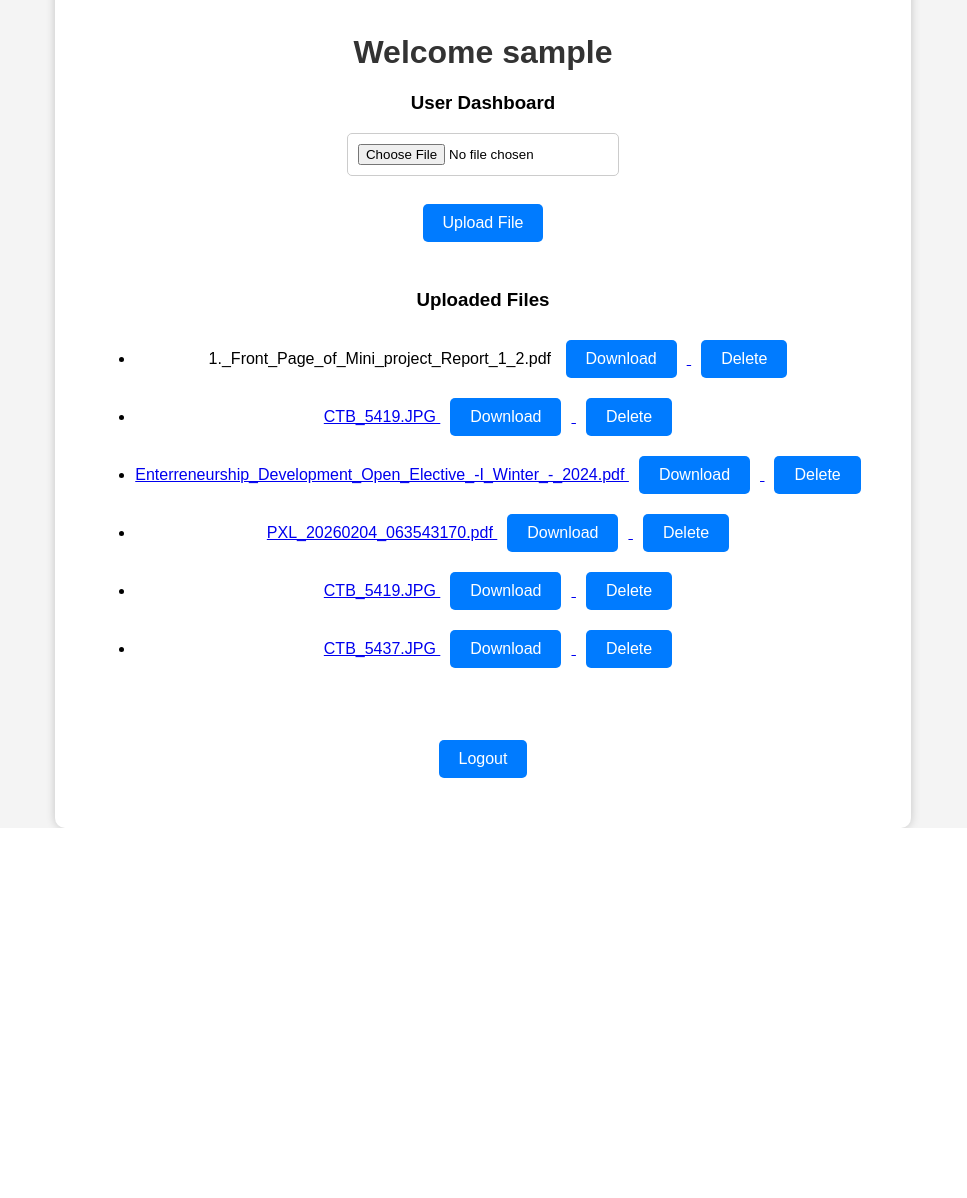
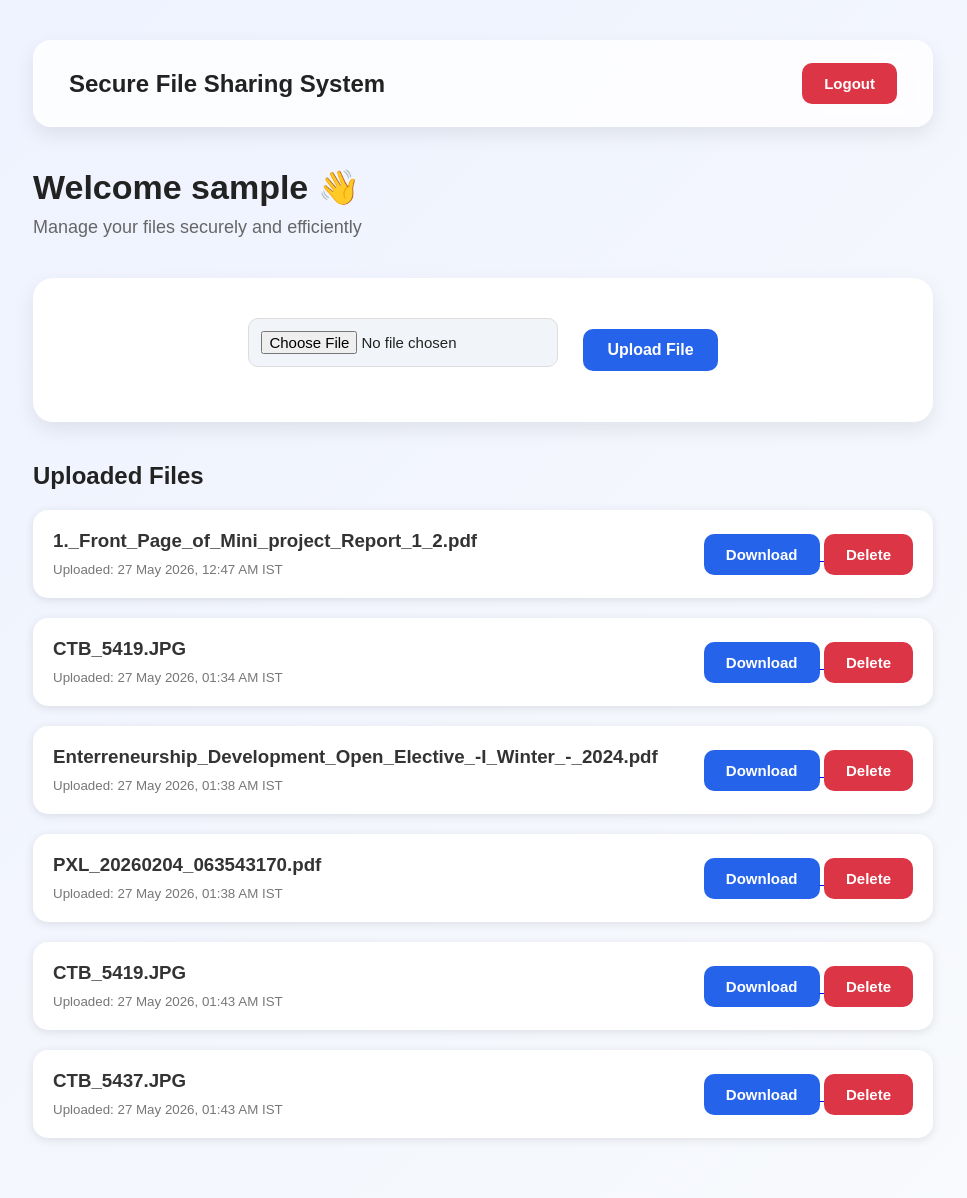
Before and after one commit to Purshottambadwaik/Purshottambadwaik-secure-file-sharing-system, a Flask app: page /dashboard in a window 1280 px wide. Shown: the whole page, without its empty margins (157-1124 px from the left). Before the commit the page ends 828 px from the top, so only its background shows below. Run offline with Flask 3, Linux system fonts and the light colour scheme; the visitor is signed in with stand-in values (Sample User, id 1).

Commit message:
Added modern dashboard and authentication UI

```diff
--- a/backend/static/style.css
+++ b/backend/static/style.css
@@ -1,44 +1,295 @@
-body{
-    margin:0;
-    padding:0;
-    display:flex;
-    justify-content:center;
-    align-items:center;
-    height:100vh;
-    background:#f4f4f4;
-    font-family:Arial, sans-serif;
+* {
+    margin: 0;
+    padding: 0;
+    box-sizing: border-box;
 }
 
-.container{
-    text-align:center;
-    background:white;
-    padding:40px;
-    border-radius:10px;
-    box-shadow:0px 0px 10px rgba(0,0,0,0.2);
+body {
+    font-family: Arial, sans-serif;
+
+    background: linear-gradient(
+        135deg,
+        #eef2ff,
+        #f8fafc
+    );
+
+    padding: 40px;
+
+    color: #222;
 }
 
-h1{
-    color:#333;
+/* Main Dashboard */
+.dashboard-container {
+    max-width: 900px;
+    margin: auto;
 }
 
-button{
-    padding:10px 20px;
-    margin:10px;
-    border:none;
-    border-radius:5px;
-    cursor:pointer;
-    background:#007bff;
-    color:white;
-    font-size:16px;
+/* Header */
+.header {
+    text-align: center;
+    margin-bottom: 30px;
 }
 
-button:hover{
-    background:#0056b3;
+.header h1 {
+    font-size: 42px;
+    color: #222;
 }
 
-input{
-    width:250px;
-    padding:10px;
-    border-radius:5px;
-    border:1px solid #ccc;
+.header p {
+    color: #666;
+    margin-top: 10px;
+    font-size: 18px;
 }
+
+/* Flash Messages */
+.flash-message {
+    background: #d4edda;
+    color: #155724;
+    padding: 15px;
+    border-radius: 10px;
+    margin-bottom: 20px;
+    text-align: center;
+}
+
+/* Upload Section */
+.upload-section {
+    background: white;
+
+    padding: 40px;
+
+    border-radius: 20px;
+
+    margin-bottom: 40px;
+
+    box-shadow: 0px 8px 20px rgba(0,0,0,0.08);
+
+    text-align: center;
+}
+
+.upload-section input {
+    margin-bottom: 15px;
+}
+
+/* Files Section */
+.files-section h2 {
+    margin-bottom: 20px;
+    color: #222;
+}
+
+/* File Card */
+.file-card {
+    background: white;
+    padding: 20px;
+    border-radius: 15px;
+    margin-bottom: 20px;
+    display: flex;
+    justify-content: space-between;
+    align-items: center;
+    box-shadow: 0px 2px 10px rgba(0,0,0,0.1);
+    transition: 0.3s ease;
+}
+
+.file-card:hover {
+    transform: translateY(-4px);
+
+    box-shadow: 0px 12px 24px rgba(0,0,0,0.12);
+}
+
+/* File Info */
+.file-info h3 {
+    margin-bottom: 8px;
+    color: #333;
+}
+
+.file-info small {
+    color: #777;
+}
+
+/* Buttons */
+button {
+    background: #2563eb;
+
+    color: white;
+
+    border: none;
+
+    padding: 12px 22px;
+
+    border-radius: 10px;
+
+    cursor: pointer;
+
+    font-size: 15px;
+
+    font-weight: bold;
+
+    transition: 0.3s ease;
+}
+
+button:hover {
+    background: #1d4ed8;
+
+    transform: translateY(-2px);
+}
+
+/* Delete Button */
+.delete-btn {
+    background: #dc3545;
+}
+
+.delete-btn:hover {
+    background: #b52a37;
+}
+
+/* Logout */
+.logout-section {
+    text-align: center;
+    margin-top: 40px;
+}
+
+/* Top Navbar */
+.top-navbar {
+    background: rgba(255,255,255,0.8);
+
+    backdrop-filter: blur(10px);
+
+    padding: 22px 35px;
+
+    border-radius: 18px;
+
+    margin-bottom: 40px;
+
+    display: flex;
+    justify-content: space-between;
+    align-items: center;
+
+    box-shadow: 0px 8px 20px rgba(0,0,0,0.08);
+
+    border: 1px solid rgba(255,255,255,0.4);
+}
+
+.top-navbar h2 {
+    color: #222;
+}
+
+/* Top Logout Button */
+.logout-top-btn {
+    background: #dc3545;
+}
+
+.logout-top-btn:hover {
+    background: #b52a37;
+}
+
+/* Welcome Section */
+.welcome-section {
+    margin-bottom: 40px;
+}
+
+.welcome-section h1 {
+    font-size: 34px;
+    margin-bottom: 10px;
+}
+
+.welcome-section p {
+    color: #666;
+    font-size: 18px;
+}
+
+/* Bigger Upload Box */
+.upload-box {
+    display: flex;
+
+    justify-content: center;
+
+    align-items: center;
+
+    gap: 25px;
+
+    flex-wrap: wrap;
+}
+
+.upload-box input {
+    font-size: 16px;
+}
+
+.upload-box button {
+    padding: 12px 24px;
+    font-size: 16px;
+}
+
+/* File Input */
+input[type="file"] {
+    background: #f1f5f9;
+
+    padding: 12px;
+
+    border-radius: 10px;
+
+    border: 1px solid #ddd;
+
+    font-size: 15px;
+}
+
+/* Authentication Pages */
+.auth-container {
+    height: 100vh;
+
+    display: flex;
+
+    justify-content: center;
+
+    align-items: center;
+}
+
+.auth-card {
+    background: white;
+
+    padding: 40px;
+
+    border-radius: 20px;
+
+    width: 400px;
+
+    box-shadow: 0px 8px 20px rgba(0,0,0,0.08);
+
+    text-align: center;
+}
+
+.auth-card h1 {
+    margin-bottom: 10px;
+}
+
+.auth-card h2 {
+    margin-bottom: 30px;
+
+    color: #555;
+}
+
+.auth-card form {
+    display: flex;
+
+    flex-direction: column;
+
+    gap: 20px;
+}
+
+.auth-card input {
+    padding: 14px;
+
+    border-radius: 10px;
+
+    border: 1px solid #ccc;
+
+    font-size: 15px;
+}
+
+.auth-card button {
+    width: 100%;
+}
+
+.auth-card p {
+    margin-top: 20px;
+
+    color: #666;
+}
--- a/backend/templates/dashboard.html
+++ b/backend/templates/dashboard.html
@@ -12,62 +12,92 @@
   </head>
 
   <body>
-    <div class="container">
-      <h1>Welcome {{ username }}</h1>
+    <div class="dashboard-container">
 
-      <h3>User Dashboard</h3>
-{% with messages = get_flashed_messages() %}
 
-    {% if messages %}
+      <!-- Header -->
+      <!-- Top Navbar -->
+<div class="top-navbar">
 
-        {% for message in messages %}
+    <h2>Secure File Sharing System</h2>
 
-            <p>{{ message }}</p>
+    <a href="/logout">
+        <button class="logout-top-btn">
+            Logout
+        </button>
+    </a>
 
-        {% endfor %}
+</div>
 
-    {% endif %}
+<!-- Welcome Section -->
+<div class="welcome-section">
 
-{% endwith %}
+    <h1>Welcome {{ username }} 👋</h1>
 
-     <form action="/upload" method="POST" enctype="multipart/form-data">
+    <p>
+        Manage your files securely and efficiently
+    </p>
+
+</div>
+
+      <!-- Flash Messages -->
+      {% with messages = get_flashed_messages() %} {% if messages %} {% for
+      message in messages %}
+
+      <div class="flash-message">{{ message }}</div>
+
+      {% endfor %} {% endif %} {% endwith %}
+
+      <!-- Upload Section -->
+      <div class="upload-section">
+        <form action="/upload"
+      method="POST"
+      enctype="multipart/form-data">
+
+    <div class="upload-box">
 
         <input type="file" name="file">
 
-    <br><br>
+        <button type="submit">
+            Upload File
+        </button>
 
-    <button type="submit">Upload File</button>
-<br><br>
+    </div>
 
-<h3>Uploaded Files</h3>
+</form>
+      </div>
 
-<ul>
+      <!-- Files Section -->
+      <div class="files-section">
+        <h2>Uploaded Files</h2>
 
         {% for file in files %}
 
-       <li>
+        <div class="file-card">
+          <div class="file-info">
+            <h3>{{ file.filename }}</h3>
 
-    {{ file.filename }}
+            <small>
+              Uploaded: {{ file.uploaded_at.strftime('%d %b %Y, %I:%M %p') }}
+              IST
+            </small>
+          </div>
 
+          <div class="file-actions">
             <a href="{{ url_for('download_file', filename=file.filename) }}">
               <button type="button">Download</button>
             </a>
 
-
             <a href="{{ url_for('delete_file', filename=file.filename) }}">
-        <button type="button">Delete</button>
-</li>
+              <button type="button" class="delete-btn">Delete</button>
+            </a>
+          </div>
+        </div>
 
         {% endfor %}
-
-</ul>
-</form>
-      <br /><br />
-
-      <a href="/logout">
-        <button>Logout</button>
-      </a>
       </div>
 
+
+    </div>
   </body>
 </html>
```
Also changed, not shown: backend/models/file_model.py (+13 -0 lines), backend/templates/login.html (+29 -15 lines), backend/templates/register.html (+35 -18 lines), backend/database/database.db, backend/uploads/user_1/Adobe_Express_-_file.png (deleted), 3 other files. Lines whose indentation alone changed are shown as unchanged.
